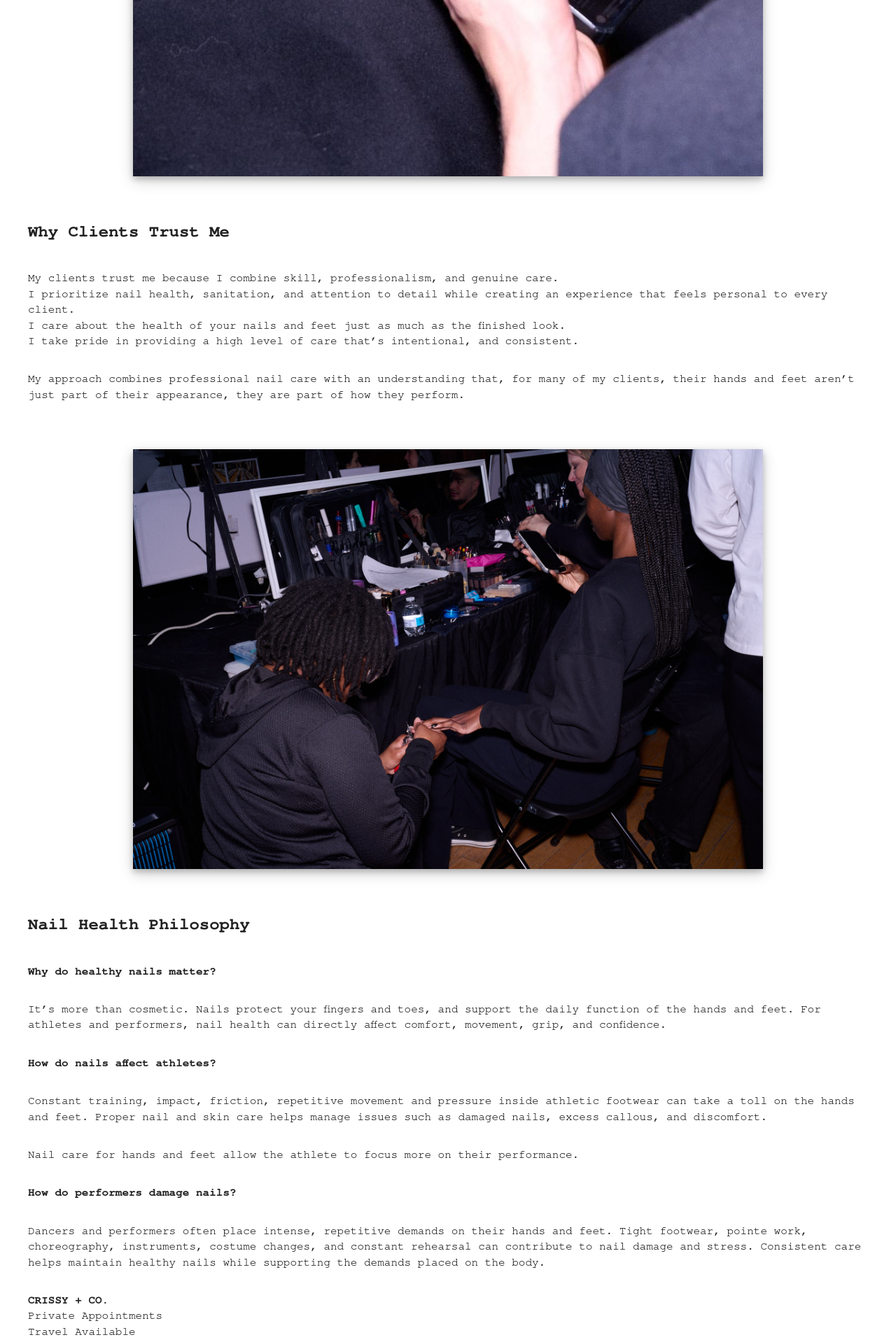
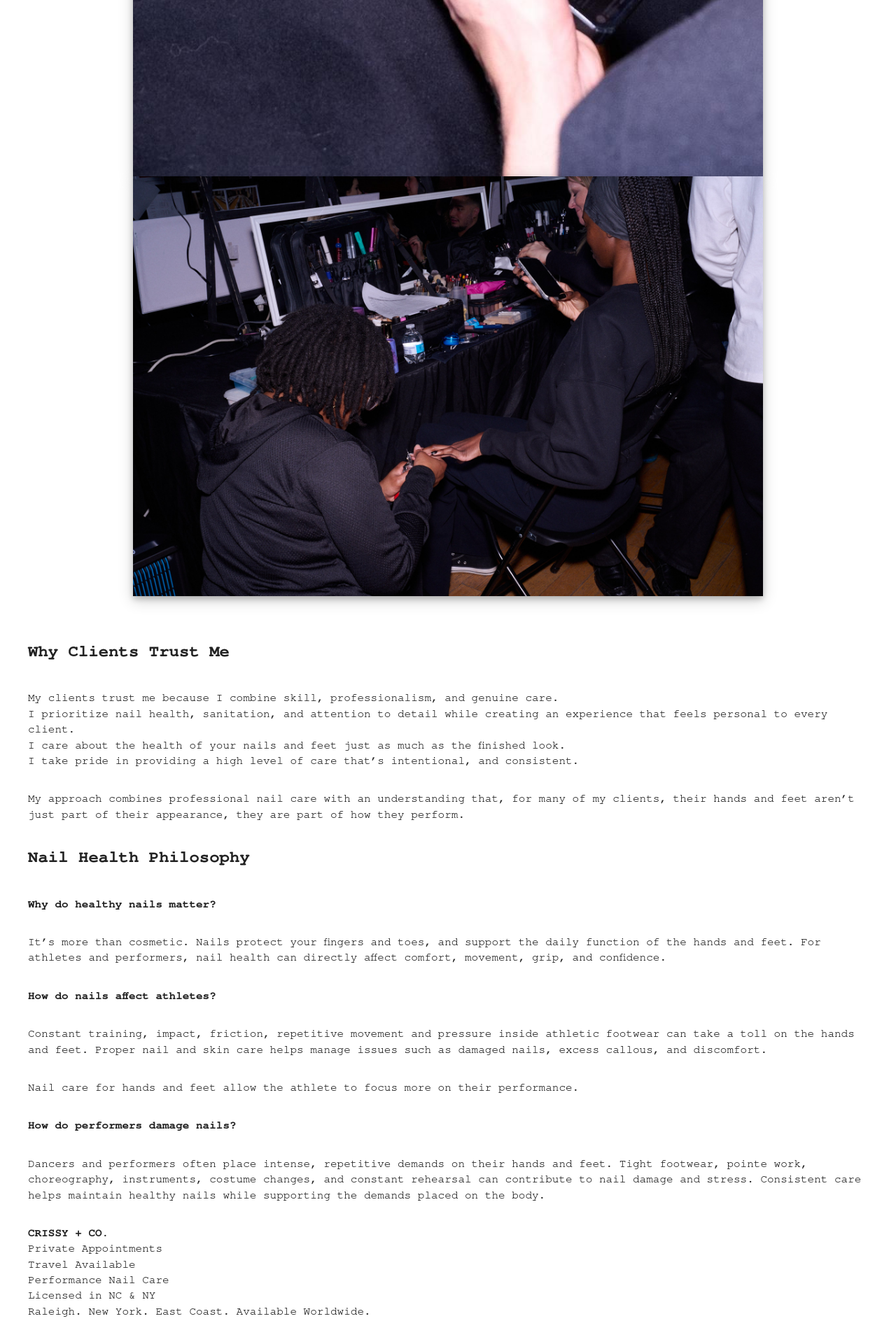
Before and after one commit to crissyandco/crissyandco.github.io, a Jekyll site: the page built from portfolio.md, in a window 1280 px wide. Shown: the part 3753-5671 px from the top of the page at 70% size. Built offline with Jekyll 4.4.1, drawn with Linux system fonts in a browser that asks for light colours.

Commit message:
Move photos

```diff
--- a/portfolio.md
+++ b/portfolio.md
@@ -49,6 +49,7 @@
 
 <div style="text-align: center; margin-top: 3em; margin-bottom: 3em;">
 <img src="/img/portfolio2.jpg" alt="Crissy with a client" class="dropshadow" />
+<img src="/img/portfolio3.jpg" alt="Crissy with a client" class="dropshadow" />
 </div>
 
 ## **Why Clients Trust Me**
@@ -59,10 +60,6 @@
 I take pride in providing a high level of care that’s intentional, and consistent.
 
 My approach combines professional nail care with an understanding that, for many of my clients, their hands and feet aren't just part of their appearance, they are part of how they perform.
-
-<div style="text-align: center; margin-top: 3em; margin-bottom: 3em;">
-<img src="/img/portfolio3.jpg" alt="Crissy with a client" class="dropshadow" />
-</div>
 
 ## **Nail Health Philosophy**
 
```
